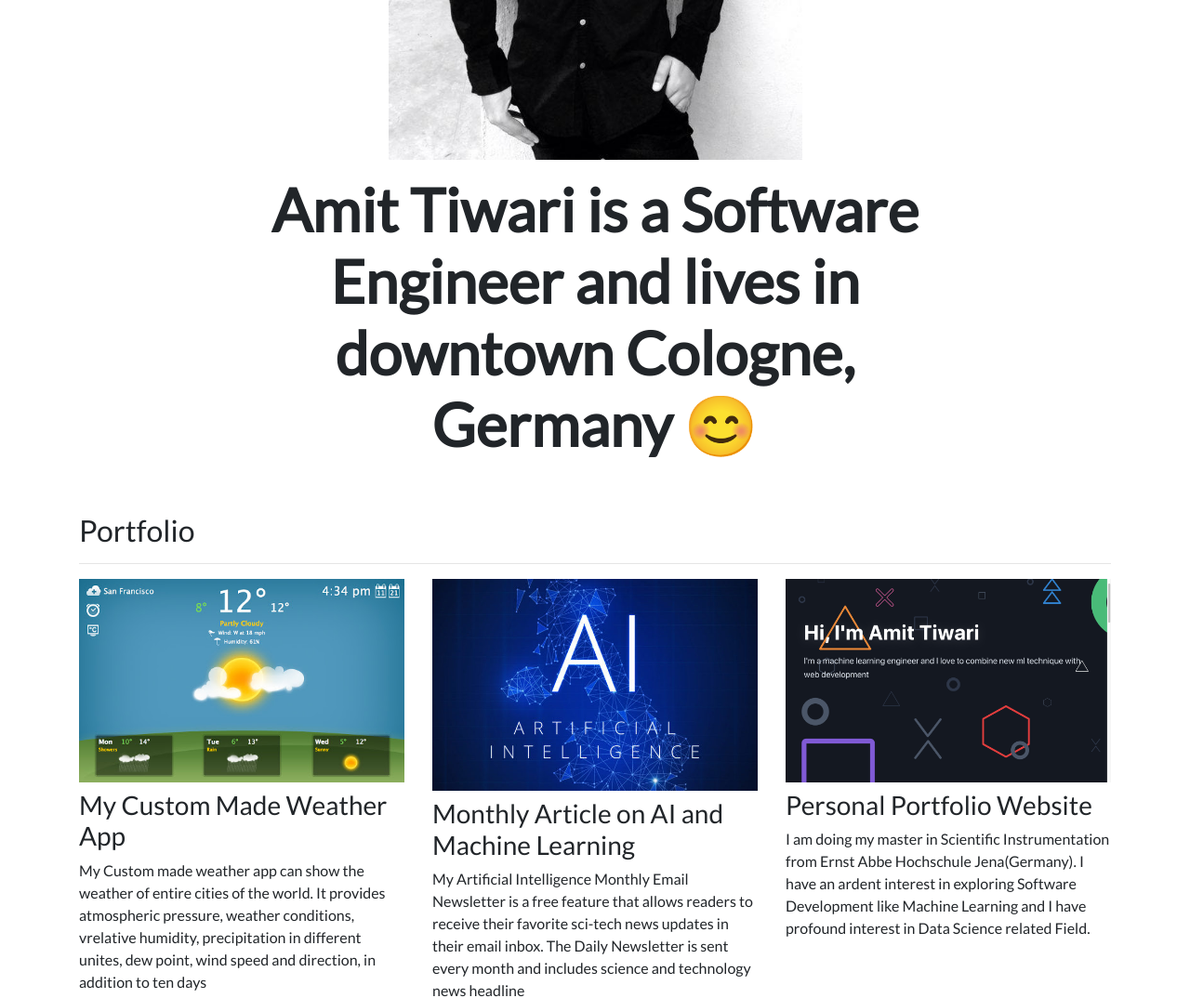
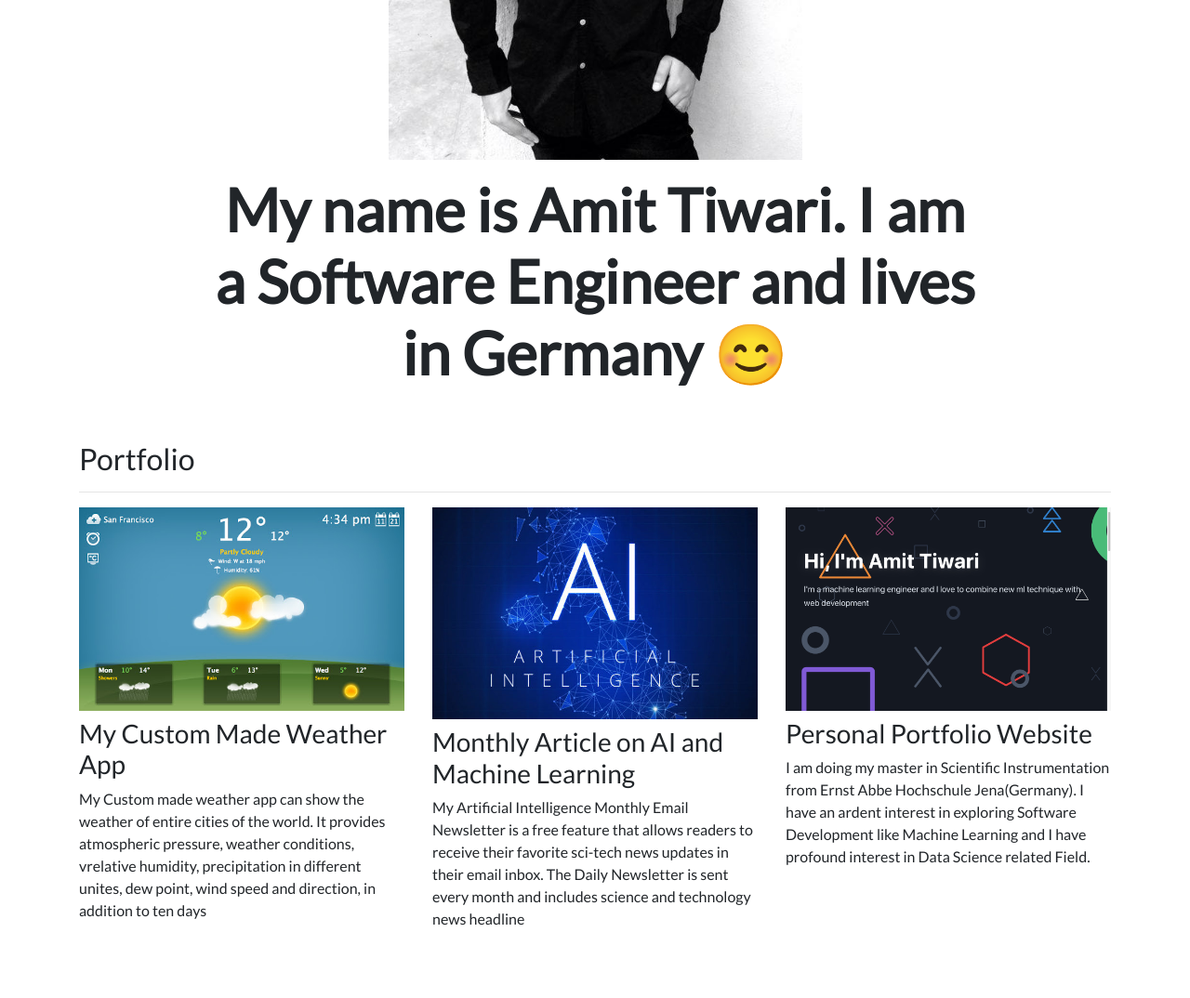
Before and after one commit to smilyamit/django3-portfolio, a Django app: page / in a window 1280 px wide. Shown: the part 493-1567 px from the top of the page at 93% size. After the commit the page ends 1489 px from the top, so only its background shows below. Run offline with Django 3.2, Linux system fonts and the light colour scheme; data comes from the database, SQL or seed files in the repository; some libraries are stand-ins or nearby versions.

Commit message:
removed old stuff using git rm -r --cached . and some changes

```diff
--- a/personal_portfolio/settings.py
+++ b/personal_portfolio/settings.py
@@ -12,7 +12,7 @@ BASE_DIR = Path(__file__).resolve().parent.parent
 SECRET_KEY = '!r#%7gvz$ijib!(%x_&o@w@$ckpvhx2*2y4pbj+k@i55dpzoq@'
 
 # SECURITY WARNING: don't run with debug turned on in production!
-DEBUG = True
+DEBUG = False
 
 ALLOWED_HOSTS = ['xander123.pythonanywhere.com']
 
--- a/portfolio/templates/portfolio/home.html
+++ b/portfolio/templates/portfolio/home.html
@@ -12,7 +12,7 @@
 
 <div class="row justify-content-center mb-3">
   <div class="col-md-9 text-center">
-    <h1 id="hometext" class="font-weight-bold">Amit Tiwari is a Software Engineer and lives in downtown Cologne, Germany 😊</h1>
+    <h1 id="hometext" class="font-weight-bold">My name is Amit Tiwari. I am a Software Engineer and lives in Germany 😊</h1>
   </div>
 </div>
 
```
